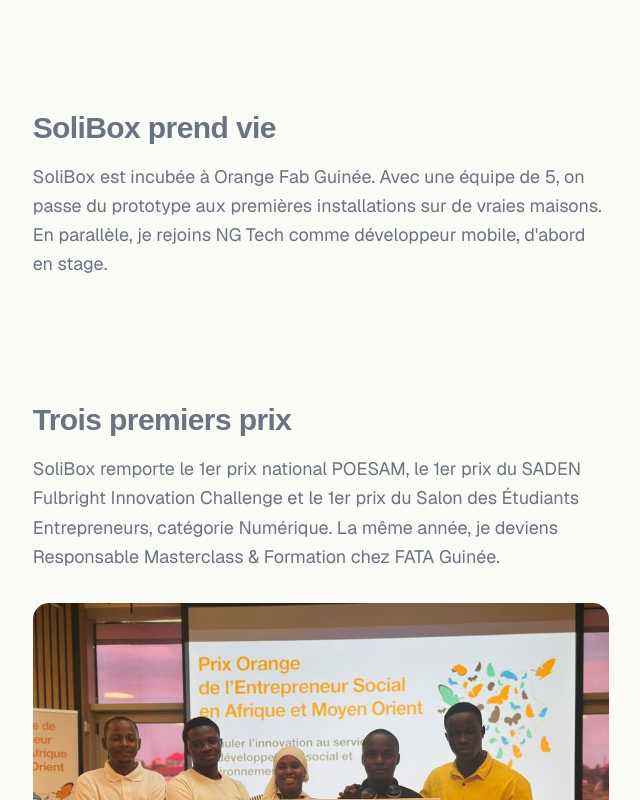
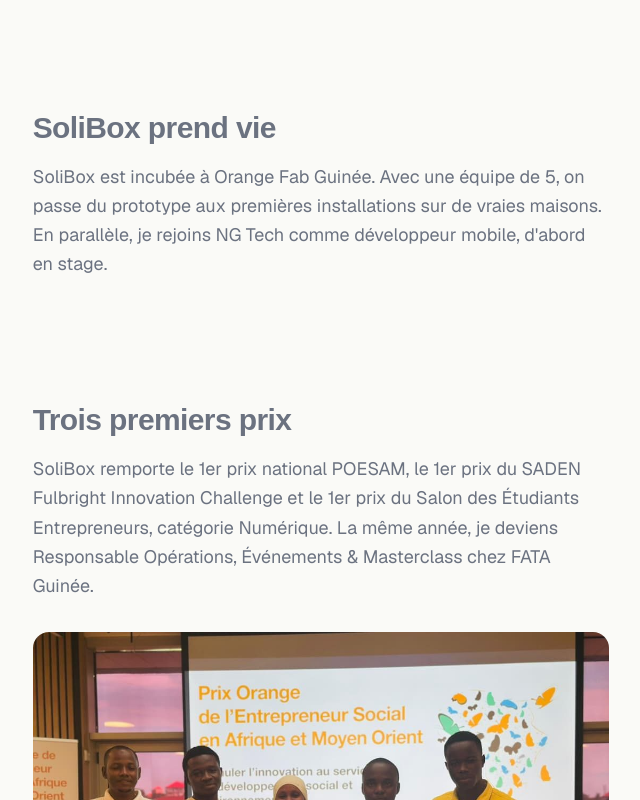
Before and after one commit to Foula34/foula_portfolio, a Next.js app: page / in a window 1280 px wide. Shown: the part 4821-5621 px from the top of the page, without its empty margins (564-1204 px from the left). Built offline with nearby package versions, Linux system fonts and the light colour scheme; a web font is replaced by a local one.

Commit message:
Titre FATA : Responsable Opérations, Événements & Masterclass
Co-Authored-By: Claude Opus 5.5 <noreply@anthropic.com>
Claude-Session: https://claude.ai/code/session_01JkC3VijXHaJbwuBd5DhMG4

```diff
--- a/content/home.ts
+++ b/content/home.ts
@@ -100,7 +100,7 @@ export const home: Record<Locale, HomeText> = {
         {
           year: '2026',
           title: 'Trois premiers prix',
-          text: 'SoliBox remporte le 1er prix national POESAM, le 1er prix du SADEN Fulbright Innovation Challenge et le 1er prix du Salon des Étudiants Entrepreneurs, catégorie Numérique. La même année, je deviens Responsable Masterclass & Formation chez FATA Guinée.',
+          text: 'SoliBox remporte le 1er prix national POESAM, le 1er prix du SADEN Fulbright Innovation Challenge et le 1er prix du Salon des Étudiants Entrepreneurs, catégorie Numérique. La même année, je deviens Responsable Opérations, Événements & Masterclass chez FATA Guinée.',
           images: [
             { ...photos.poesam, alt: "L'équipe SoliBox tient le chèque du 1er prix national du Prix Orange de l'Entrepreneur Social en Afrique et Moyen-Orient" },
             { ...photos.saden, alt: "Foula Fofana et une membre de l'équipe reçoivent le chèque du SADEN Fulbright Innovation Challenge 2026 remis à SoliBox" },
@@ -230,7 +230,7 @@ export const home: Record<Locale, HomeText> = {
         {
           year: '2026',
           title: 'Three first prizes',
-          text: 'SoliBox wins the 1st national prize at POESAM, 1st prize at the SADEN Fulbright Innovation Challenge and 1st prize at the Salon des Étudiants Entrepreneurs, Digital category. The same year, I become Head of Masterclasses & Training at FATA Guinée.',
+          text: 'SoliBox wins the 1st national prize at POESAM, 1st prize at the SADEN Fulbright Innovation Challenge and 1st prize at the Salon des Étudiants Entrepreneurs, Digital category. The same year, I become Head of Operations, Events & Masterclasses at FATA Guinée.',
           images: [
             { ...photos.poesam, alt: "The SoliBox team holding the 1st national prize cheque of the Orange Social Venture Prize in Africa and the Middle East" },
             { ...photos.saden, alt: 'Foula Fofana and a team member receive the SADEN Fulbright Innovation Challenge 2026 cheque presented to SoliBox' },
```
